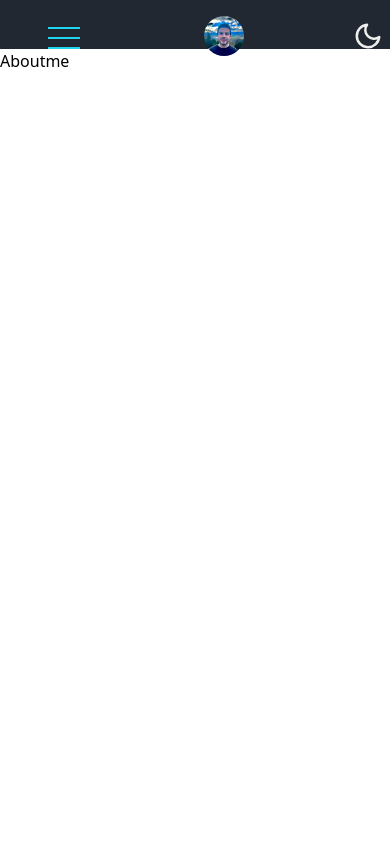
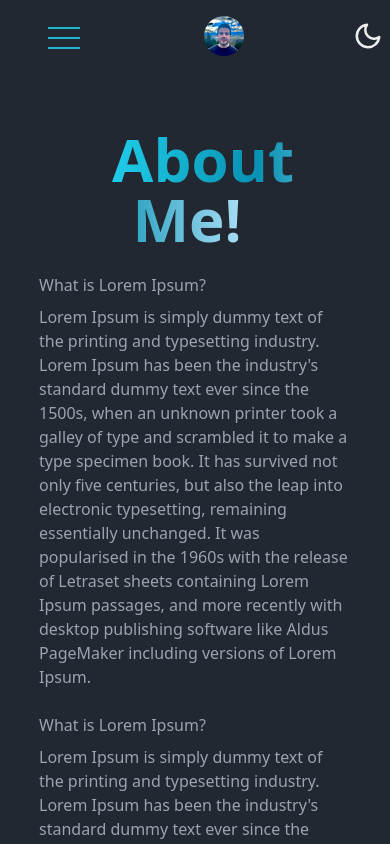
Before and after one commit to davidtc8/another_silly_porfolio_why_not, a React (Vite) app in the folder client/: page /aboutme in a window 390 px wide. Shown: the top 844 px of the page. Built offline with nearby package versions, Linux system fonts and the light colour scheme.

Commit message:
About me section completed without writing

```diff
--- a/client/src/components/AboutMe/Aboutme.jsx
+++ b/client/src/components/AboutMe/Aboutme.jsx
@@ -1,7 +1,29 @@
-import React from 'react'
+import './aboutmeStyling.css'
 
 export default function Aboutme() {
   return (
-    <div>Aboutme</div>
+    <div className='aboutme_main_section'>
+      <div className='letter_section_box'>
+        <span className='about_me_bigletters_section text-6xl p-4 text-center font-bold from-cyan-400 via-cyan-600 to-sky-200 bg-gradient-to-r bg-clip-text text-transparent'>
+          About Me!
+        </span>
+      </div>
+      <div className='full_summary_box'>
+        <div className='about_me_section text-gray-400 text-md font-normal'>
+          <div className='header_section_writing'>
+          What is Lorem Ipsum?
+          </div>
+          <div className='full_explanation_writing'>
+            Lorem Ipsum is simply dummy text of the printing and typesetting industry. Lorem Ipsum has been the industry's standard dummy text ever since the 1500s, when an unknown printer took a galley of type and scrambled it to make a type specimen book. It has survived not only five centuries, but also the leap into electronic typesetting, remaining essentially unchanged. It was popularised in the 1960s with the release of Letraset sheets containing Lorem Ipsum passages, and more recently with desktop publishing software like Aldus PageMaker including versions of Lorem Ipsum.
+          </div>
+          <div className='header_section_writing'>
+          What is Lorem Ipsum?
+          </div>
+          <div className='full_explanation_writing'>
+            Lorem Ipsum is simply dummy text of the printing and typesetting industry. Lorem Ipsum has been the industry's standard dummy text ever since the 1500s, when an unknown printer took a galley of type and scrambled it to make a type specimen book. It has survived not only five centuries, but also the leap into electronic typesetting, remaining essentially unchanged. It was popularised in the 1960s with the release of Letraset sheets containing Lorem Ipsum passages, and more recently with desktop publishing software like Aldus PageMaker including versions of Lorem Ipsum.
+          </div>
+        </div>
+      </div>
+    </div>
   )
 }
--- /dev/null
+++ b/client/src/components/AboutMe/aboutmeStyling.css
@@ -0,0 +1,40 @@
+.aboutme_main_section {
+    background-color: #222831;
+    height: 100vh;
+}
+
+.letter_section_box {
+    width: 50%;
+    margin: auto auto auto auto;
+    color: #EEEEEE;
+    padding-top: 5rem;
+    text-align: center;
+}
+
+.full_summary_box {
+    margin: auto auto auto auto;
+    width: 50%;
+    padding-top: 1.5rem;
+}
+
+.header_section_writing {
+    padding-bottom: .5rem;
+}
+
+.full_explanation_writing {
+    padding-bottom: 1.5rem;
+}
+
+@media (max-width: 500px) {
+    .aboutme_main_section {
+        height: auto;
+    }
+
+    .letter_section_box {
+        width: 80%;
+    }
+
+    .full_summary_box {
+        width: 80%;
+    }
+}
--- a/client/src/components/Experience/Experience.jsx
+++ b/client/src/components/Experience/Experience.jsx
@@ -12,102 +12,10 @@ import SQLTraining from '../../assets/sql_training.jpeg'
 import AceriaDeacero from '../../assets/aceria_deacero.jpeg'
 import DinnerNymbus from '../../assets/nymbus_fun_time.jpeg'
 import { useState, useEffect, useRef } from 'react';
-
-const ReadMore = ({children}) => {
-  let text = children;
-  // Grabbing the content
-  text = text.props['children'].props.children
-  const [isReadMore, setIsReadMore] = useState(true);
-  const [textHeight, setTextHeight] = useState('800px');
-  const [expanded, setExpanded] = useState(false);
-  const textRef = useRef(null);
-
-  useEffect(() => {
-    if (textRef.current) {
-      const height = textRef.current.scrollHeight;
-      setTextHeight(`${height}px`);
-    }
-  }, [text]);
-
-  const toggleReadMore = () => {
-    setIsReadMore(!isReadMore);
-    setExpanded(!expanded);
-    if (textRef.current) {
-      const height = textRef.current.scrollHeight;
-      setTextHeight(`${height}px`);
-    }
-  };
-
-  return (
-      <div className='test_div transition delay-700 duration-300 ease-in-out'>
-        <div
-          className={`text ${!isReadMore ? "expanded" : ""}`}
-          style={{ maxHeight: expanded ? textHeight : '100px' }}
-          >
-            {isReadMore  ? null : text}
-            <span
-                onClick={toggleReadMore}
-                className={`read-or-hide ${!isReadMore ? "expanded" : ""}`}
-                style={{ color: "#00ADB5", cursor: 'pointer'}}
-            >
-                {isReadMore ? "Position Activities" : " show less"}
-            </span>
-        </div>
-      </div>
-  );
-};
-
-const PopupImage = ({ imageUrl, children }) => {
-  const [isOpen, setIsOpen] = useState(false);
-
-  const togglePopup = () => {
-    setIsOpen(!isOpen);
-  };
-
-  return (
-    <>
-      {/* Link to open the popup */}
-      <a
-        onClick={togglePopup}
-        style={{ color: "#00ADB5", cursor: 'pointer'}}
-      >
-        {children}
-      </a>
-
-      {/* Popup */}
-      <div
-        className={`fixed inset-0 z-50 flex items-center justify-center overflow-auto bg-gray-500 bg-opacity-50 transition-opacity duration-300 ${isOpen ? 'opacity-100' : 'opacity-0 pointer-events-none'}`}
-        onClick={togglePopup}
-      >
-        <div
-          className={`image_experience relative p-8 bg-white rounded-lg shadow-lg w-auto h-1/2 transform transition-transform duration-300 ${isOpen ? 'scale-200' : 'scale-90'}`}
-          onClick={(e) => e.stopPropagation()}
-        >
-          {/* Close button */}
-          <button
-            className="absolute top-0 right-0 m-4 text-gray-700 hover:text-red-500"
-            onClick={togglePopup}
-          >
-            &times;
-          </button>
-
-          {/* Image container */}
-          <div className="h-full overflow-hidden">
-            <img
-              src={imageUrl}
-              alt="Popup"
-              className="w-full h-full object-contain"
-            />
-          </div>
-        </div>
-      </div>
-    </>
-  );
-};
+import ReadMore from '../HelpfulFunctions/ReadMore'
+import PopupImage from '../HelpfulFunctions/PopupImage'
 
 export default function Experience() {
-
-
   return (
     <>
       <div id="experience" className='main_div_experience_section'>
--- a/client/src/components/Header/headerStyling.css
+++ b/client/src/components/Header/headerStyling.css
@@ -310,7 +310,7 @@
     }
 
     .my_journey_button {
-        margin-top: 10rem;
+        margin-top: 12rem;
     }
 
     .scroll-btn {
--- /dev/null
+++ b/client/src/components/HelpfulFunctions/PopupImage.jsx
@@ -0,0 +1,49 @@
+import { useState } from "react";
+
+export default function PopupImage({ imageUrl, children }) {
+    const [isOpen, setIsOpen] = useState(false);
+
+    const togglePopup = () => {
+        setIsOpen(!isOpen);
+    };
+
+    return (
+        <>
+        {/* Link to open the popup */}
+        <a
+            onClick={togglePopup}
+            style={{ color: "#00ADB5", cursor: 'pointer'}}
+        >
+            {children}
+        </a>
+
+        {/* Popup */}
+        <div
+            className={`fixed inset-0 z-50 flex items-center justify-center overflow-auto bg-gray-500 bg-opacity-50 transition-opacity duration-300 ${isOpen ? 'opacity-100' : 'opacity-0 pointer-events-none'}`}
+            onClick={togglePopup}
+        >
+            <div
+            className={`image_experience relative p-8 bg-white rounded-lg shadow-lg w-auto h-1/2 transform transition-transform duration-300 ${isOpen ? 'scale-200' : 'scale-90'}`}
+            onClick={(e) => e.stopPropagation()}
+            >
+            {/* Close button */}
+            <button
+                className="absolute top-0 right-0 m-4 text-gray-700 hover:text-red-500"
+                onClick={togglePopup}
+            >
+                &times;
+            </button>
+
+            {/* Image container */}
+            <div className="h-full overflow-hidden">
+                <img
+                src={imageUrl}
+                alt="Popup"
+                className="w-full h-full object-contain"
+                />
+            </div>
+            </div>
+        </div>
+        </>
+    );
+}
--- /dev/null
+++ b/client/src/components/HelpfulFunctions/ReadMore.jsx
@@ -0,0 +1,45 @@
+import { useState, useEffect, useRef } from 'react';
+
+export default function ReadMore({children}) {
+    let text = children;
+    // Grabbing the content
+    text = text.props['children'].props.children
+    const [isReadMore, setIsReadMore] = useState(true);
+    const [textHeight, setTextHeight] = useState('800px');
+    const [expanded, setExpanded] = useState(false);
+    const textRef = useRef(null);
+
+    useEffect(() => {
+        if (textRef.current) {
+        const height = textRef.current.scrollHeight;
+        setTextHeight(`${height}px`);
+        }
+    }, [text]);
+
+    const toggleReadMore = () => {
+        setIsReadMore(!isReadMore);
+        setExpanded(!expanded);
+        if (textRef.current) {
+        const height = textRef.current.scrollHeight;
+        setTextHeight(`${height}px`);
+        }
+    };
+
+    return (
+        <div className='test_div transition delay-700 duration-300 ease-in-out'>
+            <div
+            className={`text ${!isReadMore ? "expanded" : ""}`}
+            style={{ maxHeight: expanded ? textHeight : '100px' }}
+            >
+                {isReadMore  ? null : text}
+                <span
+                    onClick={toggleReadMore}
+                    className={`read-or-hide ${!isReadMore ? "expanded" : ""}`}
+                    style={{ color: "#00ADB5", cursor: 'pointer'}}
+                >
+                    {isReadMore ? "Position Activities" : " show less"}
+                </span>
+            </div>
+        </div>
+    );
+}
```
